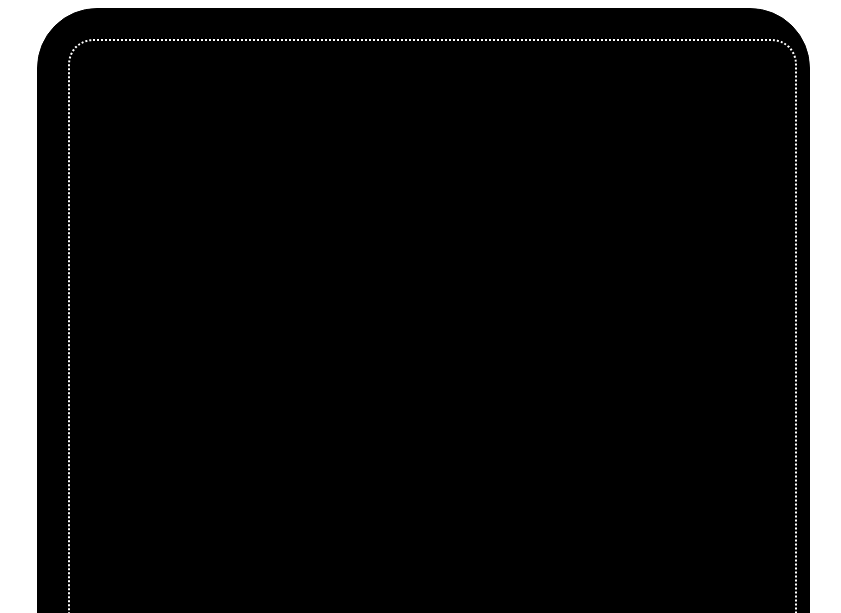
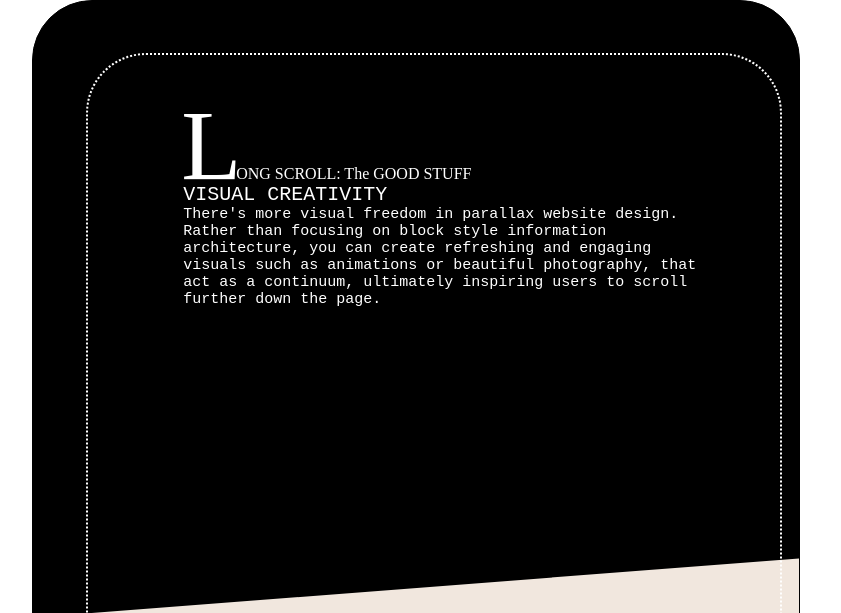
Before and after one commit to ravikiran-fullstack/Assignment-Day-9, a plain HTML site: page index.html in a window 1280 px wide. Shown: the top 613 px of the page, without its empty margins (211-1052 px from the left). Drawn offline with Linux system fonts and the light colour scheme; a web font is replaced by a local one.

Commit message:
Improved formatting

```diff
--- a/index.html
+++ b/index.html
@@ -15,6 +15,14 @@
   <section>
     <div class="mainDiv inner-outline">
       <div class="div1">
+        <p class="article">LONG SCROLL: The GOOD STUFF</p>
+        <!-- <p class="heading2"  style="width: 50%;">:The GOOD STUFF</p> -->
+        <p class="heading3">VISUAL CREATIVITY</p>
+        <p class="para1">
+          There's more visual freedom in parallax website design. Rather than focusing on block style information
+          architecture, you can create refreshing and engaging visuals such as animations or beautiful photography, that
+          act as a continuum, ultimately inspiring users to scroll further down the page.
+        </p>
         <!-- <fieldset>
           <legend style="color: white; text-align: center;">Personalia:</legend>
          </fieldset> -->
@@ -54,7 +62,9 @@
         <!-- <p class="heading2"  style="width: 50%;">:The GOOD STUFF</p> -->
         <p class="heading3">VISUAL CREATIVITY</p>
         <p class="para1">
-          There's more visual freedom in parallax website design. Rather than focusing on block style information architecture, you can create refreshing and engaging visuals such as animations or beautiful photography, that act as a continuum, ultimately inspiring users to scroll further down the page.
+          There's more visual freedom in parallax website design. Rather than focusing on block style information
+          architecture, you can create refreshing and engaging visuals such as animations or beautiful photography, that
+          act as a continuum, ultimately inspiring users to scroll further down the page.
         </p>
       </div>
       <div class="slantedDiv div6">
@@ -62,7 +72,9 @@
         <!-- <p class="heading2"  style="width: 50%;">:The GOOD STUFF</p> -->
         <p class="heading3">VISUAL CREATIVITY</p>
         <p class="para1">
-          There's more visual freedom in parallax website design. Rather than focusing on block style information architecture, you can create refreshing and engaging visuals such as animations or beautiful photography, that act as a continuum, ultimately inspiring users to scroll further down the page.
+          There's more visual freedom in parallax website design. Rather than focusing on block style information
+          architecture, you can create refreshing and engaging visuals such as animations or beautiful photography, that
+          act as a continuum, ultimately inspiring users to scroll further down the page.
         </p>
       </div>
       <div class="slantedDiv div7">
@@ -70,7 +82,9 @@
         <!-- <p class="heading2"  style="width: 50%;">:The GOOD STUFF</p> -->
         <p class="heading3">VISUAL CREATIVITY</p>
         <p class="para1">
-          There's more visual freedom in parallax website design. Rather than focusing on block style information architecture, you can create refreshing and engaging visuals such as animations or beautiful photography, that act as a continuum, ultimately inspiring users to scroll further down the page.
+          There's more visual freedom in parallax website design. Rather than focusing on block style information
+          architecture, you can create refreshing and engaging visuals such as animations or beautiful photography, that
+          act as a continuum, ultimately inspiring users to scroll further down the page.
         </p>
       </div>
       <div class="slantedDiv div8">
@@ -78,7 +92,9 @@
         <!-- <p class="heading2"  style="width: 50%;">:The GOOD STUFF</p> -->
         <p class="heading3">VISUAL CREATIVITY</p>
         <p class="para1">
-          There's more visual freedom in parallax website design. Rather than focusing on block style information architecture, you can create refreshing and engaging visuals such as animations or beautiful photography, that act as a continuum, ultimately inspiring users to scroll further down the page.
+          There's more visual freedom in parallax website design. Rather than focusing on block style information
+          architecture, you can create refreshing and engaging visuals such as animations or beautiful photography, that
+          act as a continuum, ultimately inspiring users to scroll further down the page.
         </p>
       </div>
       <div class="slantedDiv div9">
@@ -86,7 +102,19 @@
         <!-- <p class="heading2"  style="width: 50%;">:The GOOD STUFF</p> -->
         <p class="heading3">VISUAL CREATIVITY</p>
         <p class="para1">
-          There's more visual freedom in parallax website design. Rather than focusing on block style information architecture, you can create refreshing and engaging visuals such as animations or beautiful photography, that act as a continuum, ultimately inspiring users to scroll further down the page.
+          There's more visual freedom in parallax website design. Rather than focusing on block style information
+          architecture, you can create refreshing and engaging visuals such as animations or beautiful photography, that
+          act as a continuum, ultimately inspiring users to scroll further down the page.
+        </p>
+      </div>
+      <div class="div10">
+        <p class="article">LONG SCROLL: The GOOD STUFF</p>
+        <!-- <p class="heading2"  style="width: 50%;">:The GOOD STUFF</p> -->
+        <p class="heading3">VISUAL CREATIVITY</p>
+        <p class="para1">
+          There's more visual freedom in parallax website design. Rather than focusing on block style information
+          architecture, you can create refreshing and engaging visuals such as animations or beautiful photography, that
+          act as a continuum, ultimately inspiring users to scroll further down the page.
         </p>
       </div>
     </div>
--- a/style.css
+++ b/style.css
@@ -1,7 +1,13 @@
+*{
+  margin: 0;
+  padding: 0;
+  box-sizing: border-box;
+}
+
 .mainDiv {
   margin: 0 19%;
-  width: 61%;
-  /* height: 100vh; */
+  width: 60%;
+  height: 100%;
   /* border: 1px solid red; */
 
   background-color: black;
@@ -13,31 +19,33 @@
 }
 
 .mainDiv::after{
-    content:"";
-    position:absolute;
-    left:30px;
-    top:30px;
-    height: 100%;
-    width:94%;
-    border: 2px dotted white;
-    border-radius: 25px;
+  content: "";
+  position: absolute;
+  left: 53px;
+  top: 52px;
+  height: 100%;
+  width: 90.3%;
+  border: 2px dotted white;
+  border-radius: 60px;
 }
 
 .div1 {
   height: 400px;
-  padding: 45px;
+  padding: 110px 100px 0px 150px;
   border-top-left-radius: 100px;
   border-top-right-radius: 100px;
   /* background-color: grey; */
-  clip-path: polygon(0 0, 100% 0%, 100% 90%, 0 100%);
+  /* clip-path: polygon(0 0, 100% 0%, 100% 90%, 0 100%); */
+  color: white;
+
 }
 
 .slantedDiv {
   position: relative;
-  padding: 100px;
+  padding: 64px 0px 0px 110px;
   top: 187px;
   left: 0;
-  height: 308px;
+  height: 505px;
   transform: skewY(-4.4deg);
   -webkit-transform: skewY(-4.4deg);
   -moz-transform: skewY(-4.4deg);
@@ -81,6 +89,20 @@
   padding: 0;
 }
 
+.div1 .article {
+  color: white;
+}
+
+.div1 .article::first-letter {
+  -webkit-initial-letter: 4 1;
+          initial-letter: 4 1;
+  color: white;
+  font-weight: normal;
+  font-size: 10rem;
+  margin: 0;
+  padding: 0;
+}
+
 .heading2{
   font-size: 20px;
 }
@@ -117,8 +139,19 @@
 }
 
 .div9 {
-  background-color: lightblue;
+  background-color: brown;
+}
+
+.div10 {
+  /* background-color: lightblue; */
   overflow: hidden;
+  /* border: 1px solid red; */
+  height: 577px;
+  padding: 45px;
+  border-top-left-radius: 100px;
+  border-top-right-radius: 100px;
+  /* background-color: grey; */
+  /* clip-path: polygon(0 0, 100% 0%, 100% 90%, 0 100%); */
 }
 
 .inner-outline {
```
